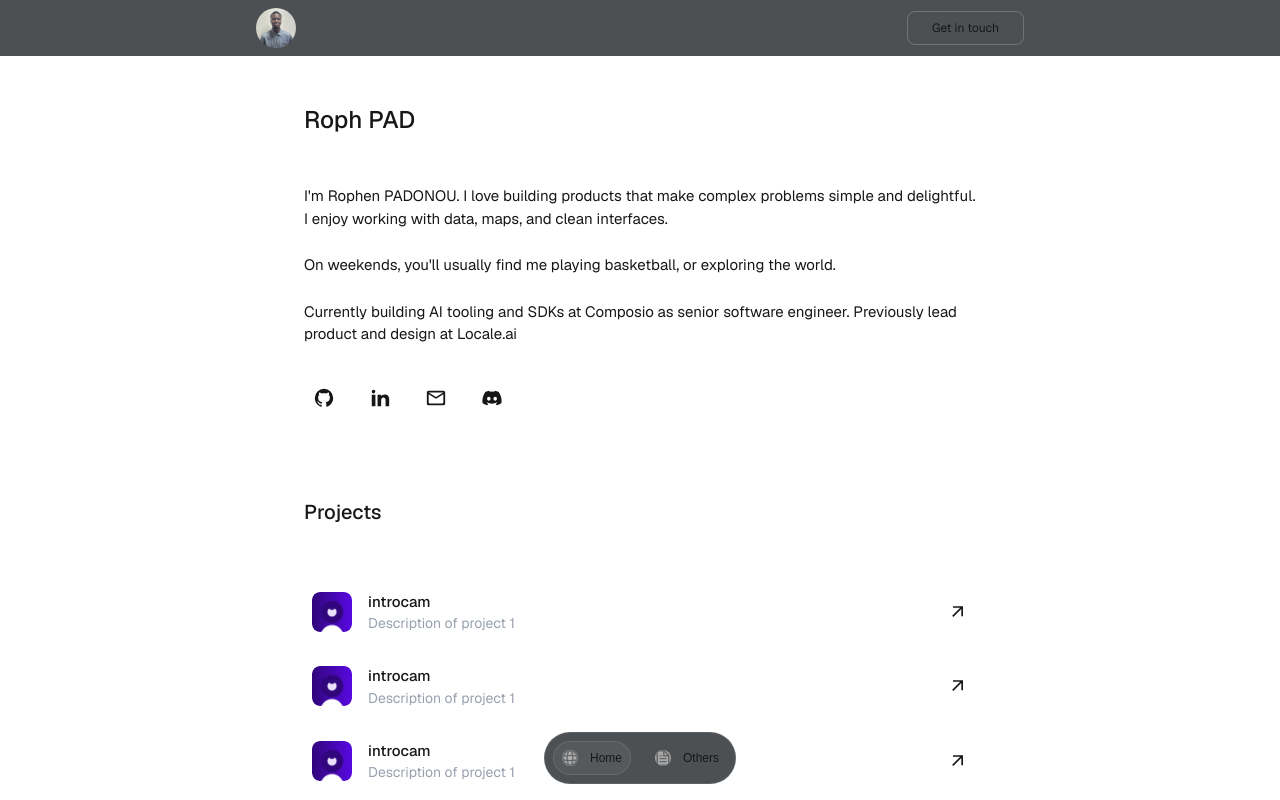
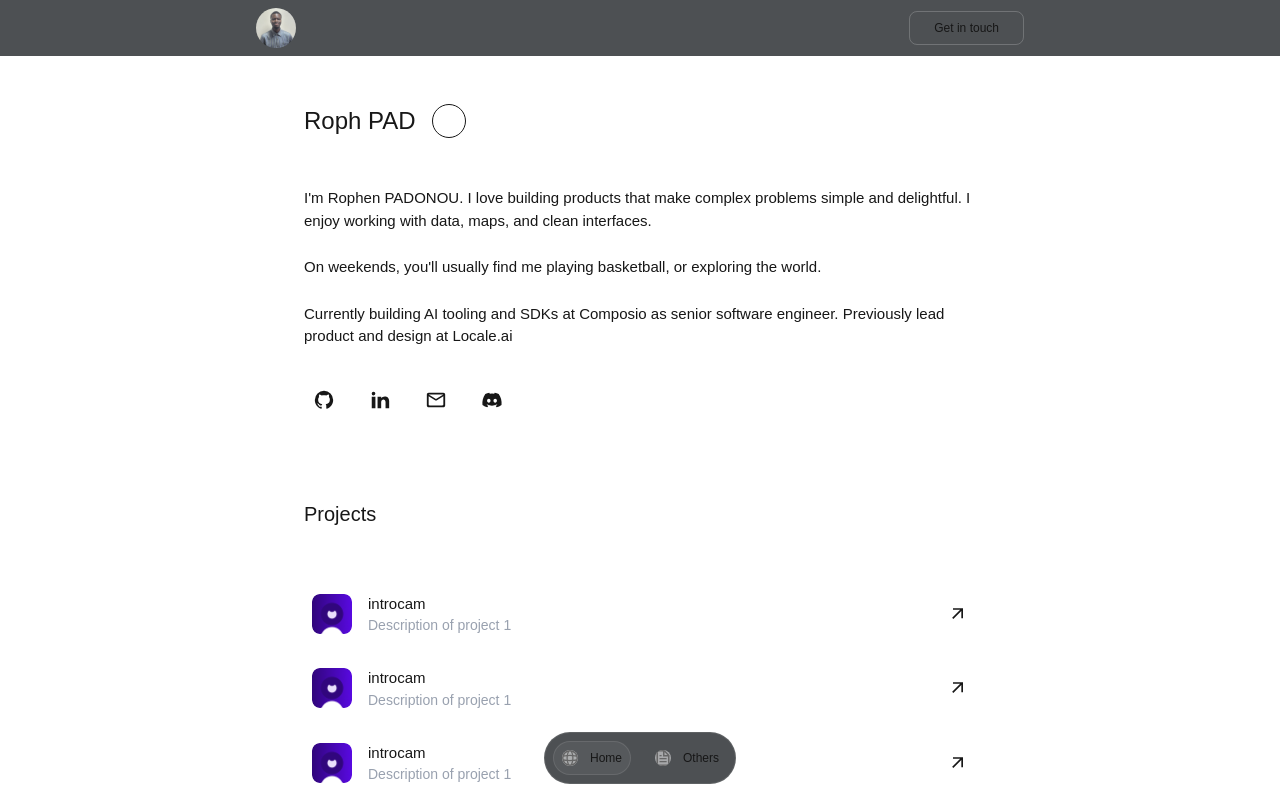
Before and after one commit to Rophpad/rophpad, a Next.js app in the folder portfolio/: page / in a window 1280 px wide. Shown: the top 800 px of the page. Built offline with nearby package versions, Linux system fonts and the light colour scheme.

Commit message:
Add AudioReader component and update layout styles for improved UI

```diff
--- a/portfolio/src/app/layout.tsx
+++ b/portfolio/src/app/layout.tsx
@@ -1,5 +1,5 @@
 import type { Metadata } from "next";
-import { Geist, Geist_Mono } from "next/font/google";
+import { Geist, Geist_Mono, Roboto } from "next/font/google";
 import "./globals.css";
 import Dock from "@/components/Dock";
 
@@ -10,6 +10,11 @@ const geistSans = Geist({
 
 const geistMono = Geist_Mono({
   variable: "--font-geist-mono",
+  subsets: ["latin"],
+});
+
+const roboto = Roboto({
+  variable: "--font-roboto",
   subsets: ["latin"],
 });
 
@@ -26,7 +31,7 @@ export default function RootLayout({
   return (
     <html lang="en">
       <body
-        className={`${geistSans.variable} ${geistMono.variable} antialiased text-[15px] flex flex-col items-center justify-center min-h-screen `}
+        className={` ${roboto.variable} antialiased text-[15px] flex flex-col items-center justify-center min-h-screen `}
       >
 
         {children}
--- a/portfolio/src/app/page.tsx
+++ b/portfolio/src/app/page.tsx
@@ -1,3 +1,4 @@
+import AudioReader from "@/components/AudioReader";
 import Header from "@/components/Header";
 import ProjectCard from "@/components/ProjectCard";
 import SocialIcon from "@/components/SocialIcon";
@@ -29,9 +30,7 @@ export default function Home() {
               className="rounded-full size-10 object-cover cursor-pointer"
             /> */}
             <h1 className="text-2xl font-medium">{`Roph PAD`}</h1>
-            <svg xmlns="http://www.w3.org/2000/svg" width="32" height="32" viewBox="0 0 24 24" className="size-6 cursor-pointer fill-white/90 hover:fill-white/80">
-              <path fill="" d="M19 11.975q0-2.075-1.1-3.787t-2.95-2.563q-.375-.175-.55-.537t-.05-.738q.15-.4.538-.575t.787 0Q18.1 4.85 19.55 7.063T21 11.974t-1.45 4.913t-3.875 3.287q-.4.175-.788 0t-.537-.575q-.125-.375.05-.737t.55-.538q1.85-.85 2.95-2.562t1.1-3.788M7 15H4q-.425 0-.712-.288T3 14v-4q0-.425.288-.712T4 9h3l3.3-3.3q.475-.475 1.088-.213t.612.938v11.15q0 .675-.612.938T10.3 18.3zm9.5-3q0 1.05-.475 1.988t-1.25 1.537q-.25.15-.513.013T14 15.1V8.85q0-.3.263-.437t.512.012q.775.625 1.25 1.575t.475 2" />
-            </svg>
+            <AudioReader />
           </div>
           <div className="w-full flex flex-col gap-6">
             <p>
--- /dev/null
+++ b/portfolio/src/components/AudioReader.tsx
@@ -0,0 +1,24 @@
+"use client"
+
+import { useState } from "react";
+
+export default function AudioReader() {
+    const [startReading, setStartReading] = useState(false);
+    return (
+        <div
+            className="border flex items-center justify-center rounded-full p-1 hover:bg-white/5 transition-colors"
+            onClick={() => {
+                setStartReading(!startReading);
+            }}>
+            {!startReading ?
+                <svg xmlns="http://www.w3.org/2000/svg" width="32" height="32" viewBox="0 0 24 24" className="size-6 cursor-pointer fill-white/90 hover:fill-white/80">
+                    <path fill="" d="M19 11.975q0-2.075-1.1-3.787t-2.95-2.563q-.375-.175-.55-.537t-.05-.738q.15-.4.538-.575t.787 0Q18.1 4.85 19.55 7.063T21 11.974t-1.45 4.913t-3.875 3.287q-.4.175-.788 0t-.537-.575q-.125-.375.05-.737t.55-.538q1.85-.85 2.95-2.562t1.1-3.788M7 15H4q-.425 0-.712-.288T3 14v-4q0-.425.288-.712T4 9h3l3.3-3.3q.475-.475 1.088-.213t.612.938v11.15q0 .675-.612.938T10.3 18.3zm9.5-3q0 1.05-.475 1.988t-1.25 1.537q-.25.15-.513.013T14 15.1V8.85q0-.3.263-.437t.512.012q.775.625 1.25 1.575t.475 2" />
+                </svg> :
+                <svg xmlns="http://www.w3.org/2000/svg" width="32" height="32" viewBox="0 0 24 24" className="size-6 cursor-pointer fill-white/90 hover:fill-white/80">
+                    <path fill="currentColor" d="M6.4 19L5 17.6l5.6-5.6L5 6.4L6.4 5l5.6 5.6L17.6 5L19 6.4L13.4 12l5.6 5.6l-1.4 1.4l-5.6-5.6z" />
+                </svg>
+            }
+            {startReading && <audio src="path/to/your/audio/file.mp3" controls className="h-8"></audio>}
+        </div>
+    );
+}
```
